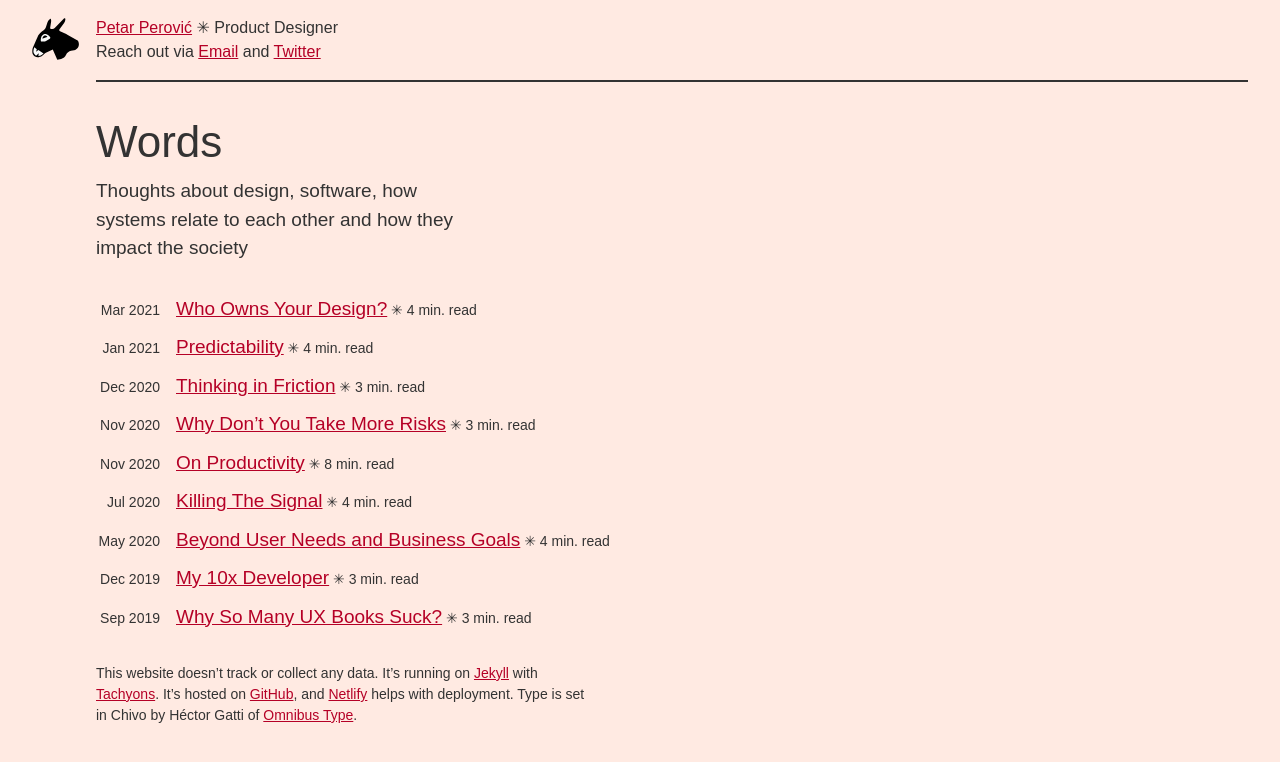
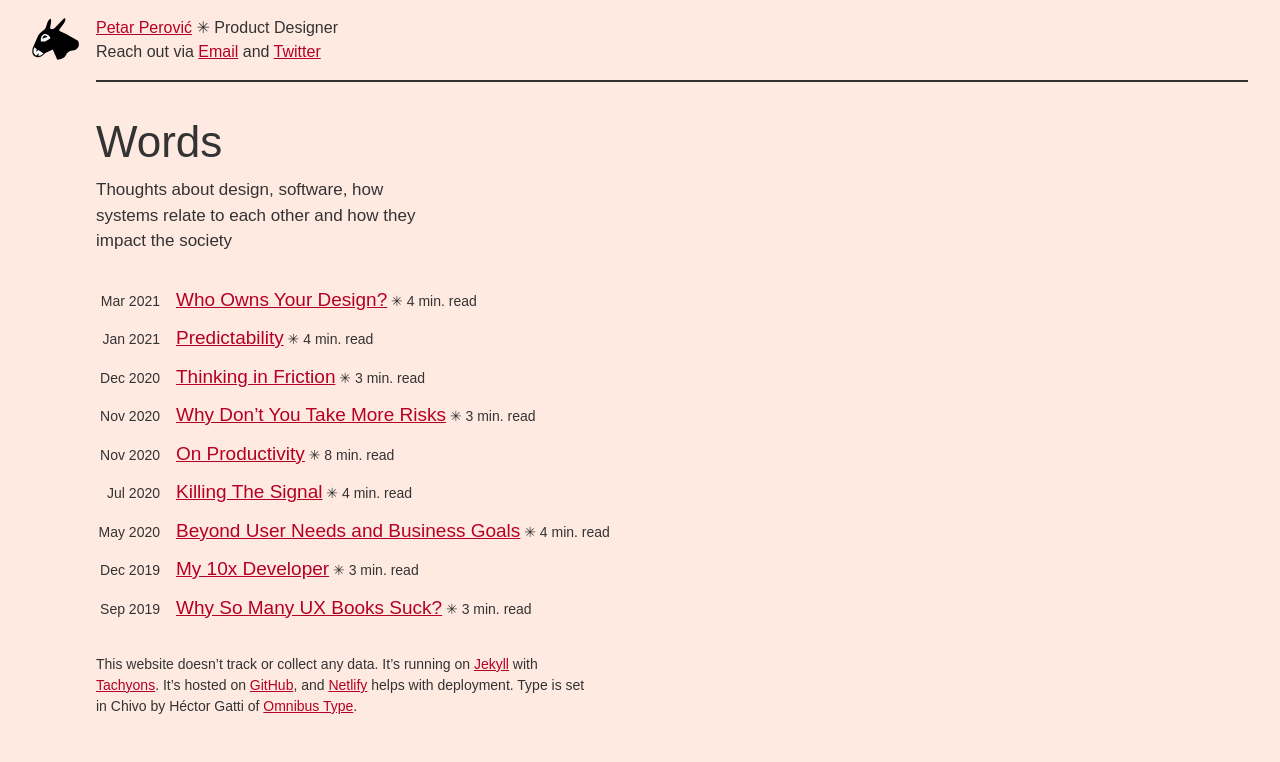
Before and after one commit to ropsii/ropsii.github.io, a Jekyll site: the page built from index.markdown, in a window 1280 px wide. Shown: the top 762 px of the page. Built offline with Jekyll 4.4.1, drawn with Linux system fonts in a browser that asks for light colours; some web fonts are replaced.

Commit message:
tweak blog description font size

```diff
--- a/_layouts/home.html
+++ b/_layouts/home.html
@@ -6,7 +6,7 @@
     <div class="pt3 pt4-m pl5-m">
         {%- if site.posts.size > 0 -%}
             <h2 class="f2 f1-m normal lh-title mb2">Words</h2>
-            <p class="f5 f4-m mb4 measure-narrow-m">
+            <p class="f5 mb4 measure-narrow-m">
                 Thoughts about design, software, how systems relate to each other and how they impact the society
             </p>
 
```
